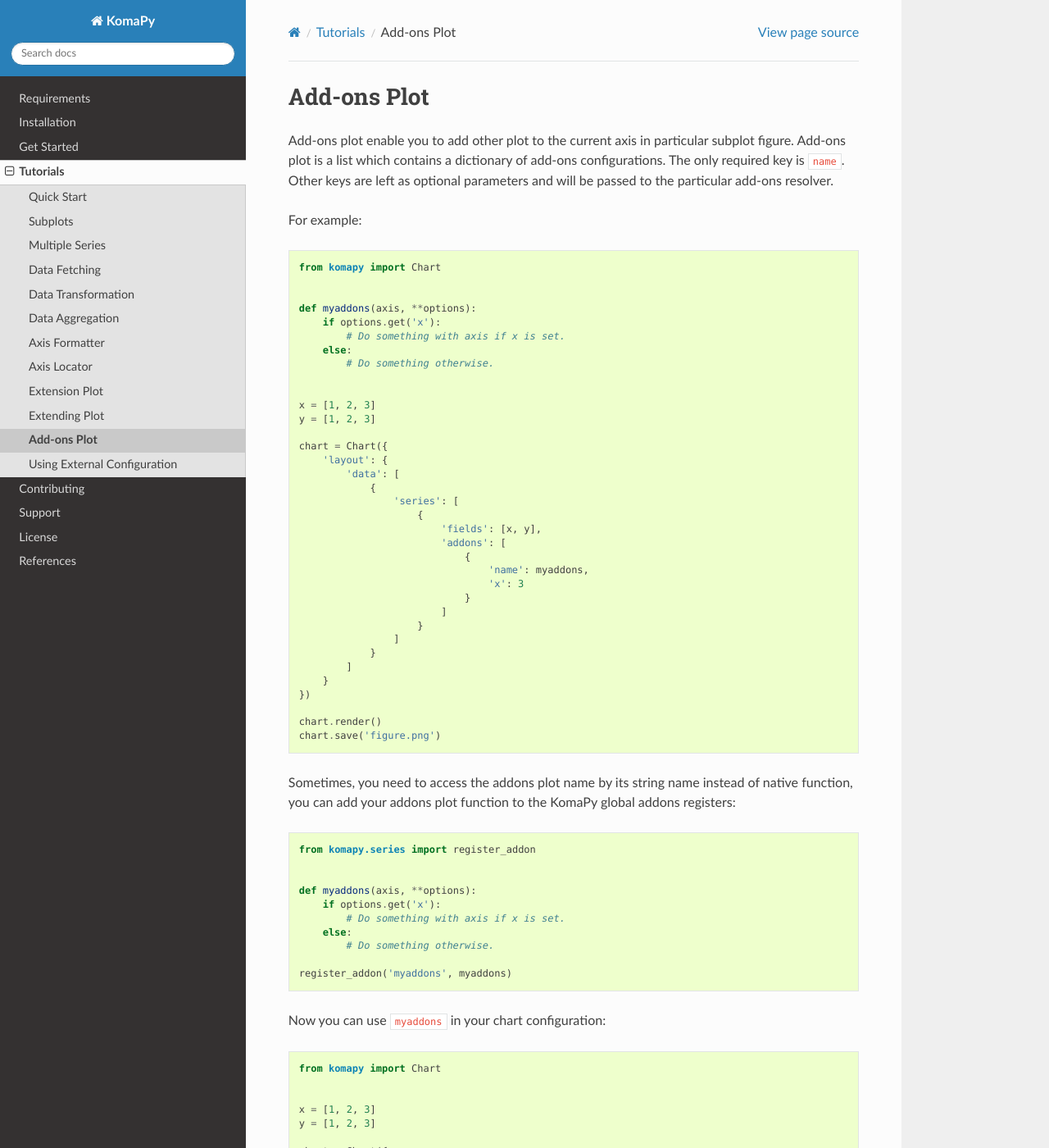
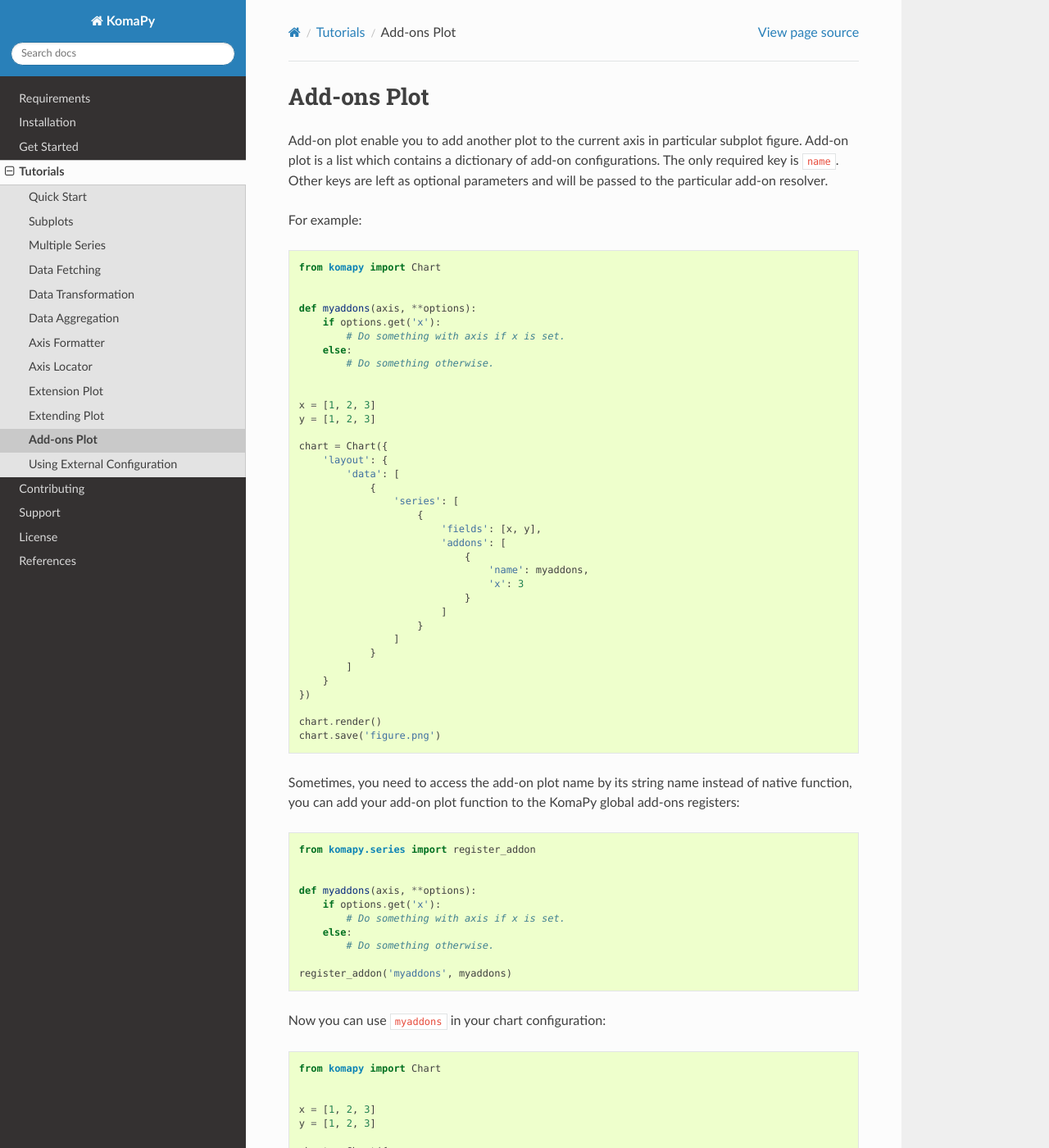
Before and after one commit to bpptkg/komapy, a Sphinx documentation site: the page built from docs/tutorials/addons_plot.rst, in a window 1280 px wide and 1400 px high. Shown: the whole window at 82% size. Built offline with Sphinx 7.4.7 and the Read the Docs theme 2.0.0, drawn with Linux system fonts in a browser that asks for light colours.

Commit message:
Update addons_plot.rst

```diff
--- a/docs/tutorials/addons_plot.rst
+++ b/docs/tutorials/addons_plot.rst
@@ -2,10 +2,10 @@
 Add-ons Plot
 ============
 
-Add-ons plot enable you to add other plot to the current axis in particular
-subplot figure. Add-ons plot is a list which contains a dictionary of add-ons
+Add-on plot enable you to add another plot to the current axis in particular
+subplot figure. Add-on plot is a list which contains a dictionary of add-on
 configurations. The only required key is ``name``. Other keys are left as
-optional parameters and will be passed to the particular add-ons resolver.
+optional parameters and will be passed to the particular add-on resolver.
 
 For example:
 
@@ -47,9 +47,9 @@ For example:
     chart.render()
     chart.save('figure.png')
 
-Sometimes, you need to access the addons plot name by its string name instead of
-native function, you can add your addons plot function to the KomaPy global
-addons registers:
+Sometimes, you need to access the add-on plot name by its string name instead of
+native function, you can add your add-on plot function to the KomaPy global
+add-ons registers:
 
 .. code-block:: python
 
```
